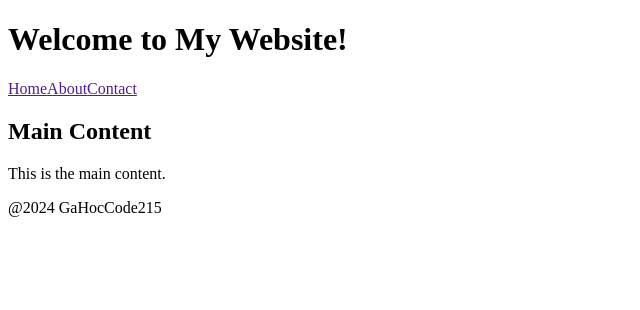
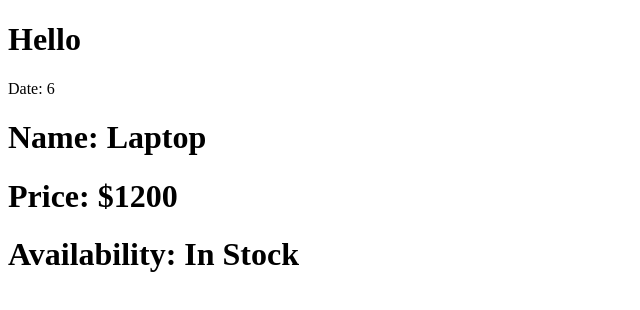
Before and after one commit to gahoccode215/reactjs-craftsman, a React (Vite) app in the folder vite-project/: page / in a window 1280 px wide. Shown: the top 310 px of the page, without its empty margins (0-640 px from the left). Built offline with nearby package versions, Linux system fonts and the light colour scheme.

Commit message:
Using Dynamic Content with {} In JSX

```diff
--- a/vite-project/src/App.jsx
+++ b/vite-project/src/App.jsx
@@ -1,14 +1,12 @@
-import Footer from "./components/Footer";
-import Greet from "./components/Greeting";
-import Header from "./components/Header";
-import Main from "./components/Main";
+import Greeting from "./components/Greeting";
+import ProductInfo from "./components/ProductInfo";
+
 
 const App = () => {
   return(
     <div>
-      <Header />
-      <Main />
-      <Footer />
+      <Greeting />
+      <ProductInfo />
     </div>
   )
 };
--- a/vite-project/src/components/Footer.jsx
+++ /dev/null
@@ -1,11 +0,0 @@
-import React from 'react'
-
-const Footer = () => {
-  return (
-    <footer>
-        <p>@2024 GaHocCode215</p>
-    </footer>
-  )
-}
-
-export default Footer
--- a/vite-project/src/components/Greet.jsx
+++ /dev/null
@@ -1,5 +0,0 @@
-const Greet = () => {
-    return <h1>Hello, World</h1>
-}
-
-export default Greet;
--- a/vite-project/src/components/Greeting.jsx
+++ b/vite-project/src/components/Greeting.jsx
@@ -1,5 +1,14 @@
-const Greet = () => {
-    return <h1>Hello</h1>
-};
+import React from 'react'
 
-export default Greet;
+const Greeting = () => {
+    const greet = "Hello"
+    const date = new Date()
+    return (
+        <div>
+            <h1>{greet}</h1>
+            <p>Date: {date.getDate()}</p>
+        </div>
+    )
+}
+
+export default Greeting
--- a/vite-project/src/components/Header.jsx
+++ /dev/null
@@ -1,16 +0,0 @@
-import React from 'react'
-
-const Header = () => {
-    return (
-        <div>
-            <h1>Welcome to My Website!</h1>
-            <nav>
-                <a href="">Home</a>
-                <a href="">About</a>
-                <a href="">Contact</a>
-            </nav>
-        </div>
-    )
-}
-
-export default Header
--- a/vite-project/src/components/Main.jsx
+++ /dev/null
@@ -1,12 +0,0 @@
-import React from 'react'
-
-const Main = () => {
-  return (
-    <main>
-        <h2>Main Content</h2>
-        <p>This is the main content.</p>
-    </main>
-  )
-}
-
-export default Main
--- /dev/null
+++ b/vite-project/src/components/ProductInfo.jsx
@@ -0,0 +1,19 @@
+import React from 'react'
+
+const ProductInfo = () => {
+    const product = {
+        name: 'Laptop',
+        price: 1200,
+        availability: "In Stock"
+    };
+
+    return (
+        <div>
+            <h1>Name: {product.name}</h1>
+            <h1>Price: ${product.price}</h1>
+            <h1>Availability: {product.availability}</h1>
+        </div>
+    )
+}
+
+export default ProductInfo
```
Also changed, not shown: vite-project/src/components/Add.jsx (deleted, +0 -9 lines).
